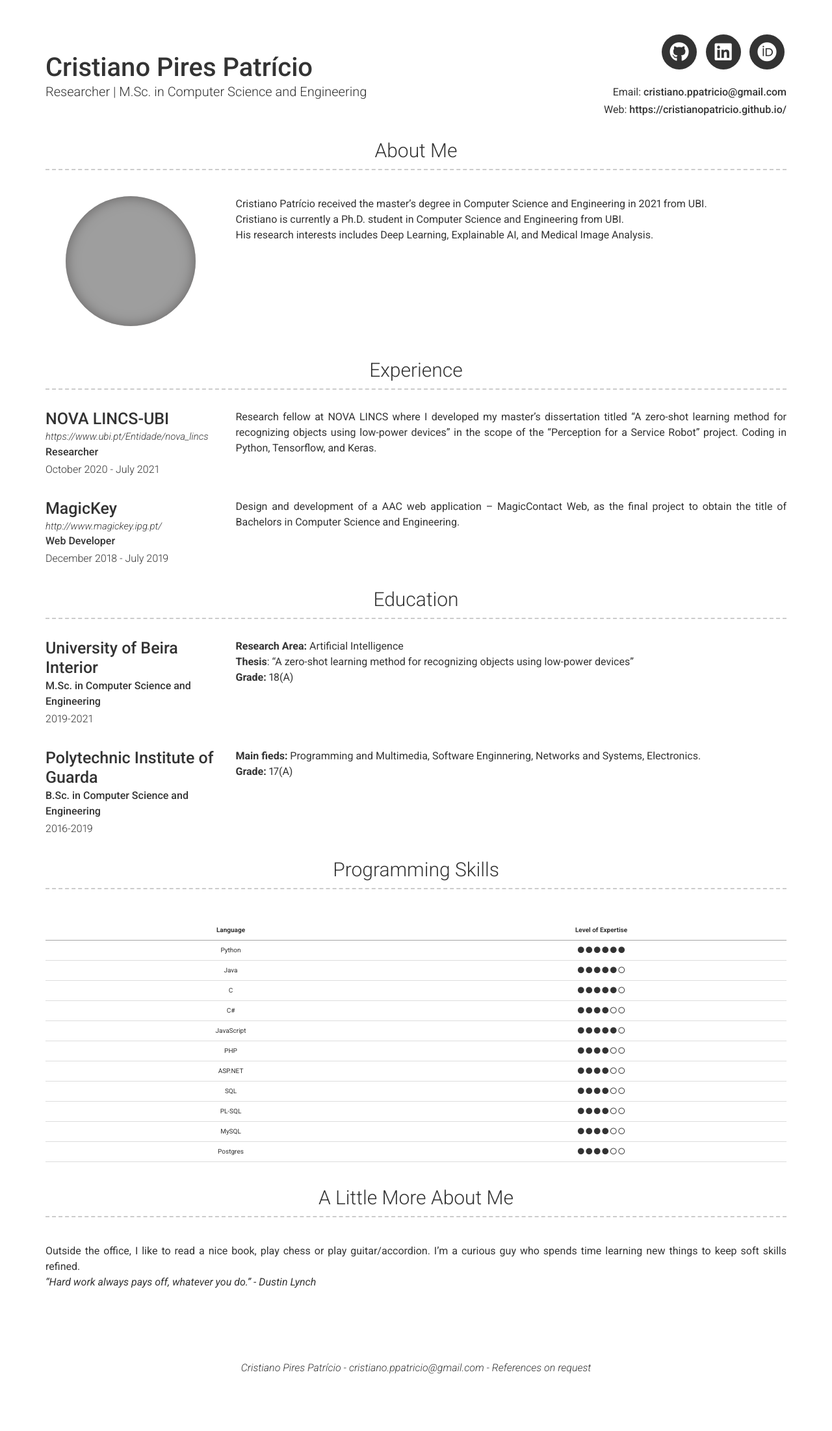
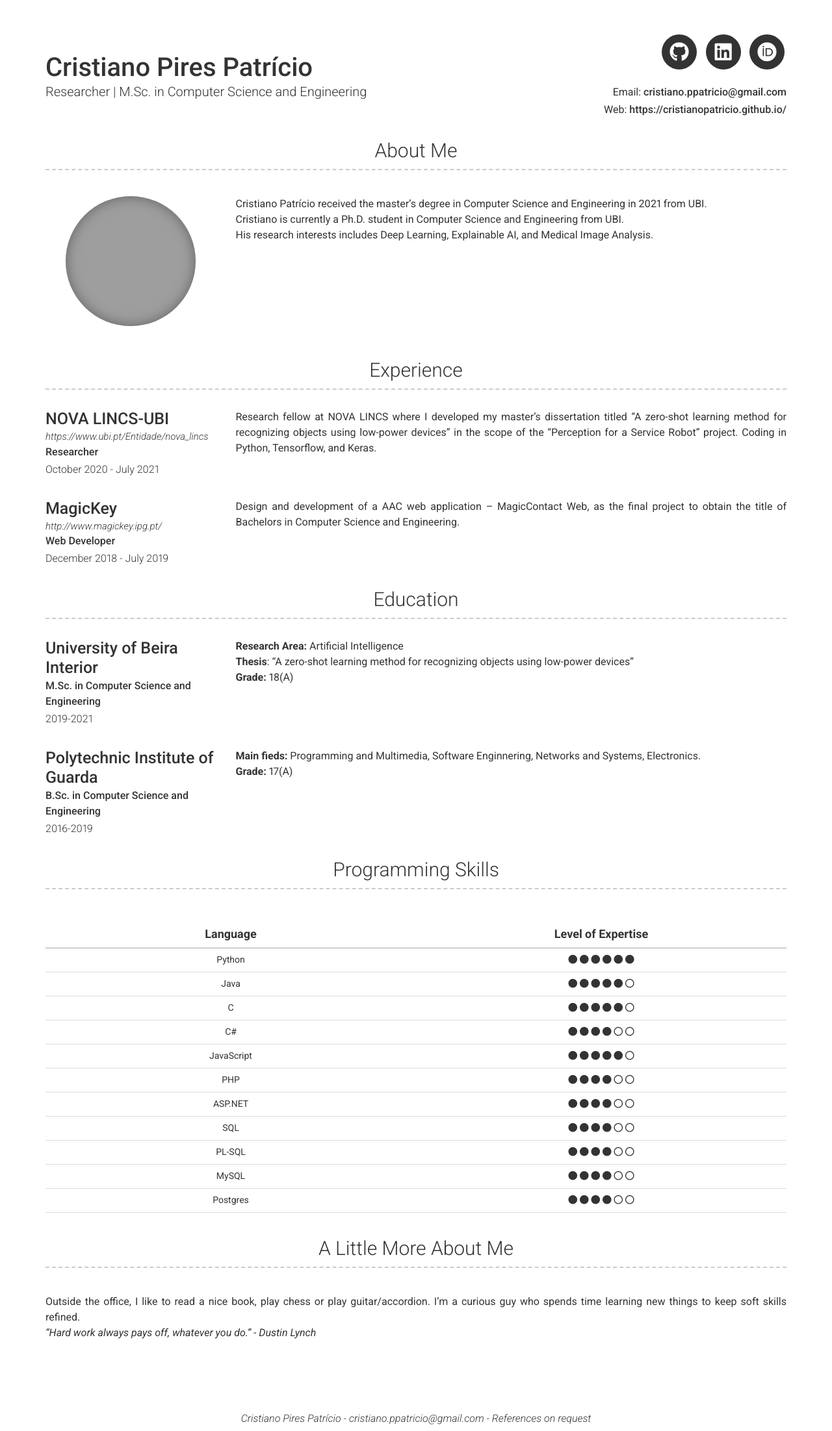
Before and after one commit to CristianoPatricio/cristianopatricio.github.io, a Jekyll site: the page built from index.md, in a window 1280 px wide. Shown: the whole page at 65% size. Built offline with Jekyll 4.4.1, drawn with Linux system fonts in a browser that asks for light colours; nearby versions of some CDN libraries; before the commit the page ends 2125 px from its top, so only the background shows below that; grey boxes are pictures that could not be loaded.

Commit message:
Update _config.yml

```diff
--- a/_config.yml
+++ b/_config.yml
@@ -52,13 +52,13 @@ about_content: | # this will include new lines to allow paragraphs
 # programming_title: Programming Skills #(Use this to override about more section title)
 programming: |
   <table>
-    <thead>
+    <thead style="font-size:18px;">
     <tr>
         <th style="text-align:center">Language</th>
         <th style="text-align:center">Level of Expertise</th>
     </tr>
     </thead>
-    <tbody>
+    <tbody style="font-size:14px;">
     <tr>
         <td style="text-align:center">Python</td>
         <td style="text-align:center">
```
